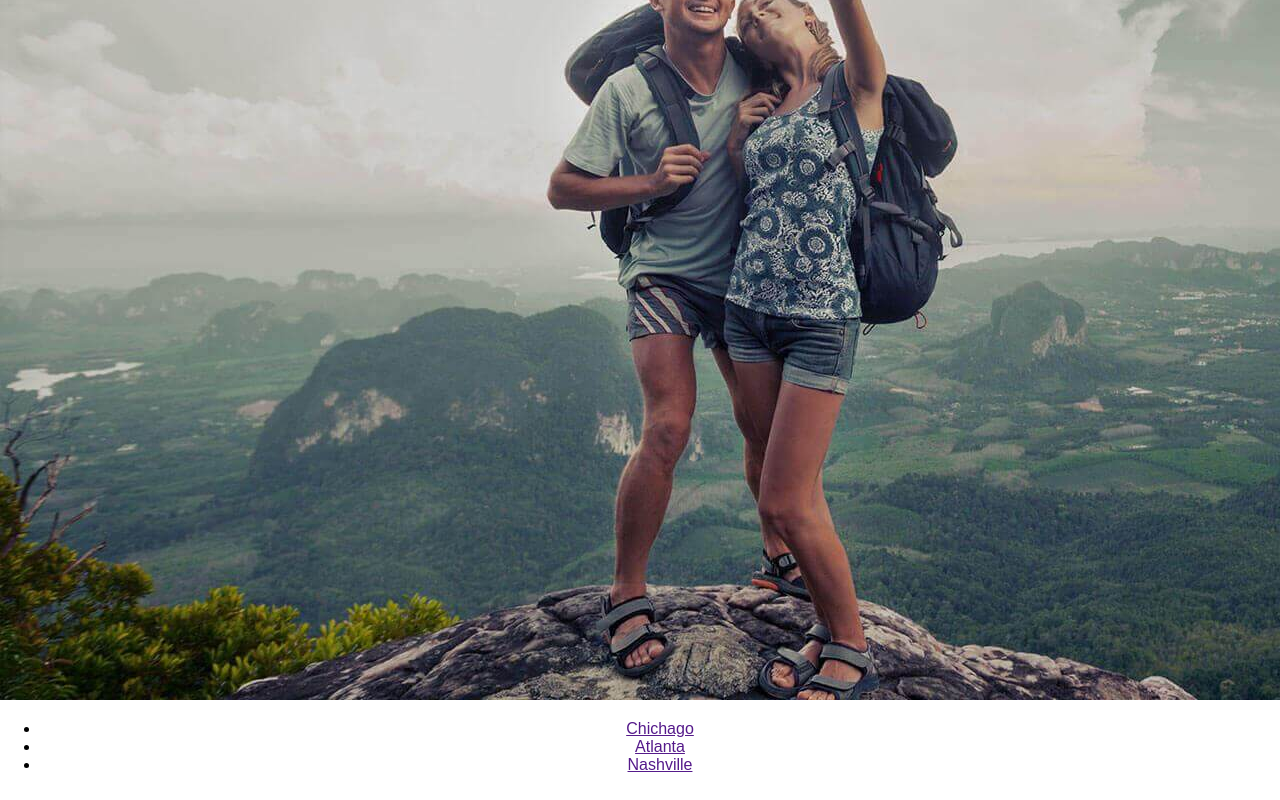
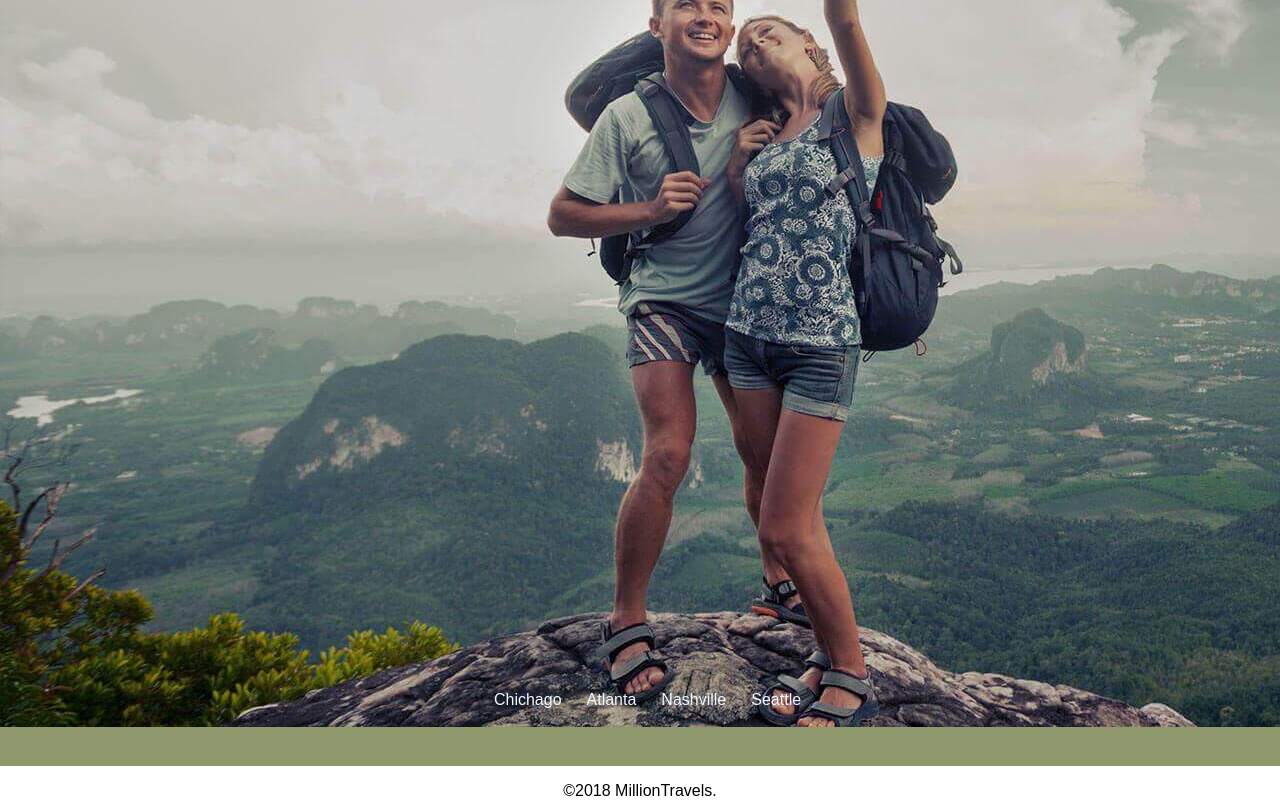
Before and after one commit to MillionInfinity/react-wide-world-travel, a React (Create React App) app: page / in a window 1280 px wide. Shown: the part 422-1222 px from the top of the page. Built offline with nearby package versions, Linux system fonts and the light colour scheme.

Commit message:
final commit

```diff
--- a/src/App.css
+++ b/src/App.css
@@ -8,6 +8,7 @@
   height: 80px;
   display: block;
   left:5px;
+  top:-95px;
 }
 /* .Header-title{
  position: relative;
@@ -15,17 +16,20 @@
  z-index: 4;
 } */
 
-.App-Header {
+.Header {
 
   background-color: #222;
-  height: 15px;
+  height: 85px;
   padding: 20px;
-  color: white;
-
+  color: rgb(104, 117, 66);
+  background-color:rgb(170, 177, 140);
 }
 
 .App-title {
   font-size: 2.5em;
+  font-family: 'Lucida Sans Regular', 'Lucida Grande', 'Lucida Sans Unicode', Geneva, Verdana, sans-serif;
+
+
 }
 
 .App-intro {
--- a/src/App.js
+++ b/src/App.js
@@ -1,6 +1,7 @@
 import React, { Component } from 'react';
 import './App.css';
 import Header from'./Header';
+import Body from './Body';
 import Footer from './Footer';
 
 
@@ -10,18 +11,10 @@ class App extends Component {
   render() {
     return (
       <div className="App">
-         <Header title="Wide World Travel"/>
+         <Header/>
+         <Body/>
          <Footer/>
-      {/* <Footer> */}
 
-        {/* <header className="App-header">
-          <img src={logo} className="App-logo" alt="logo" />
-          </header> */}
-          {/* <h1 className="App-title"> Welcome to Millions first react app</h1>
-        </header>
-        <p className="App-intro">
-          To get started, edit <code>src/App.js</code> and save to reload.
-        </p> */}
       </div>
     );
   }
--- a/src/Body.js
+++ b/src/Body.js
@@ -0,0 +1,15 @@
+import React, {Component} from 'react';
+import bodyImage from './imgs/1.jpg';
+import './index.css';
+
+class Body extends Component {
+    render() {
+        return (
+            <div className="Body">
+                <img src={bodyImage} className="App-bImg" alt="body image"/>
+            </div>
+        );
+    }
+}
+
+export default Body;
--- /dev/null
+++ b/src/Footer.css
@@ -0,0 +1,20 @@
+.App-footer li{
+    display:inline;
+
+
+}
+
+a{
+    margin-right: 25px;
+    text-decoration: none;
+    color: aliceblue;
+}
+
+.App-footer{
+    background-color:rgb(143, 151, 109);
+    height: 75px;
+    margin-top: -40px;
+}
+span.copyr{
+    margin-top:-80px;
+}
--- a/src/Footer.js
+++ b/src/Footer.js
@@ -1,18 +1,19 @@
 import React, { Component } from 'react';
 import logo from './logo.svg';
-import './App.css';
+import './Footer.css';
 
 class Footer extends Component {
     render() {
         return (
             <div className="Footer">
-                 {/* <p> i am footer </p> */}
-                  <ul>
+
+                  <ul className="App-footer">
                         <li><a href="" target="#">Chichago</a></li>
                         <li><a href="" target="_black">Atlanta</a></li>
                         <li><a href="" target="_black">Nashville</a></li>
+                        <li><a href="" target="_black">Seattle</a></li>
                  </ul>
-
+                     <span class="copyr">&copy;2018 MillionTravels.</span>
 
             </div>
         );
--- a/src/Header.js
+++ b/src/Header.js
@@ -7,12 +7,9 @@ class Header extends Component {
     render() {
         return (
             <div className="Header">
+                <h1 className="App-title">Wide World Traveler </h1>
           <img src={logo} className="App-logo" alt="logo" />
-              {this.props.title}
-          <div className="body">
 
-              <img src={bodyImage} className="App-bImg" alt="body image" />
-               </div>
 
             </div>
         );
```
Also changed, not shown: src/Body.css (added).
